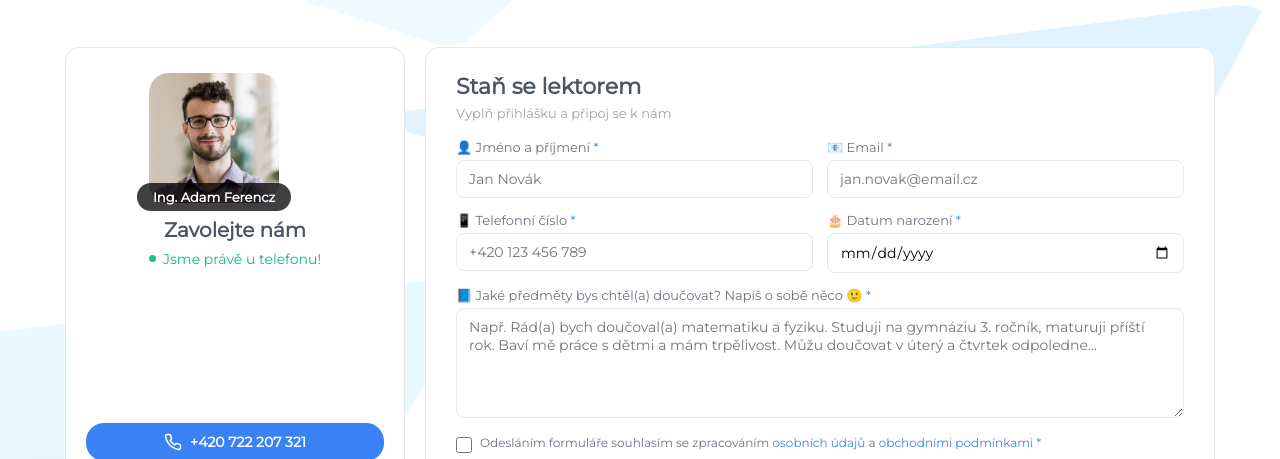
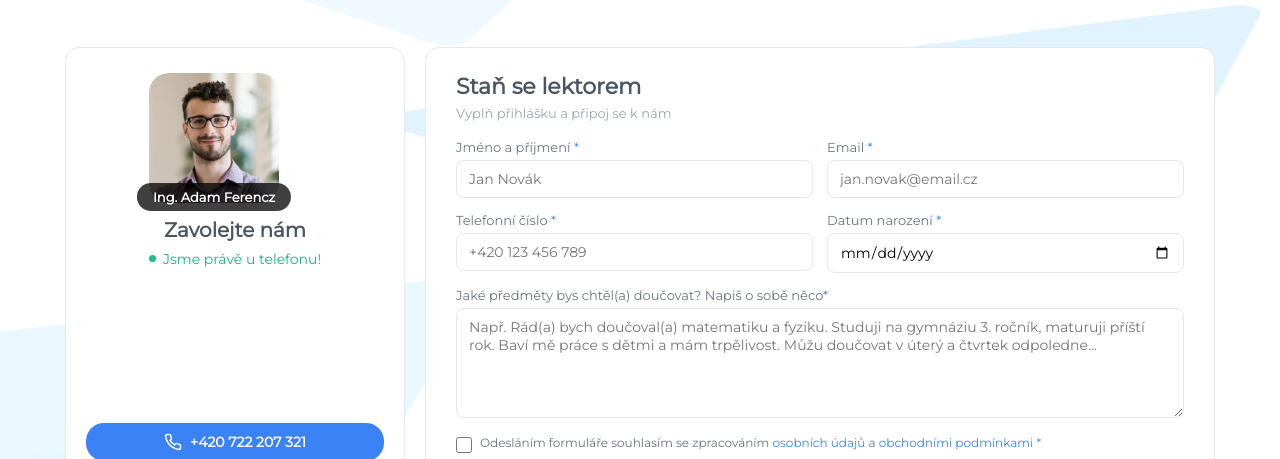
Before and after one commit to theterez/LearningTriangle, a website: page chcidoucovat.html in a window 1280 px wide. Shown: the part 251-710 px from the top of the page. Drawn offline with nearby package versions, Linux system fonts and the light colour scheme.

```diff
--- a/chcidoucovat.html
+++ b/chcidoucovat.html
@@ -109,30 +109,30 @@
                 <form class="contact-form" id="tutorForm">
                     <div class="form-row">
                         <div class="form-group">
-                            <label for="name">👤 Jméno a příjmení <span class="required">*</span></label>
+                            <label for="name">Jméno a příjmení <span class="required">*</span></label>
                             <input type="text" id="name" name="name" required placeholder="Jan Novák">
                         </div>
 
                         <div class="form-group">
-                            <label for="email">📧 Email <span class="required">*</span></label>
+                            <label for="email">Email <span class="required">*</span></label>
                             <input type="email" id="email" name="email" required placeholder="jan.novak@email.cz">
                         </div>
                     </div>
 
                     <div class="form-row">
                         <div class="form-group">
-                            <label for="phone">📱 Telefonní číslo <span class="required">*</span></label>
+                            <label for="phone">Telefonní číslo <span class="required">*</span></label>
                             <input type="tel" id="phone" name="phone" required placeholder="+420 123 456 789">
                         </div>
 
                         <div class="form-group">
-                            <label for="birthdate">🎂 Datum narození <span class="required">*</span></label>
+                            <label for="birthdate">Datum narození <span class="required">*</span></label>
                             <input type="date" id="birthdate" name="birthdate" required>
                         </div>
                     </div>
 
                     <div class="form-group-full">
-                        <label for="message">📘 Jaké předměty bys chtěl(a) doučovat? Napiš o sobě něco 🙂 <span class="required">*</span></label>
+                        <label for="message">Jaké předměty bys chtěl(a) doučovat? Napiš o sobě něco<span class="required">*</span></label>
                         <textarea id="message" name="message" rows="5" required placeholder="Např. Rád(a) bych doučoval(a) matematiku a fyziku. Studuji na gymnáziu 3. ročník, maturuji příští rok. Baví mě práce s dětmi a mám trpělivost. Můžu doučovat v úterý a čtvrtek odpoledne..."></textarea>
                     </div>
 
@@ -403,4 +403,5 @@
         <p>&copy; 2025 Learning Triangle. Všechna práva vyhrazena.</p>
     </div>
 </footer>
+
 </html>
```
